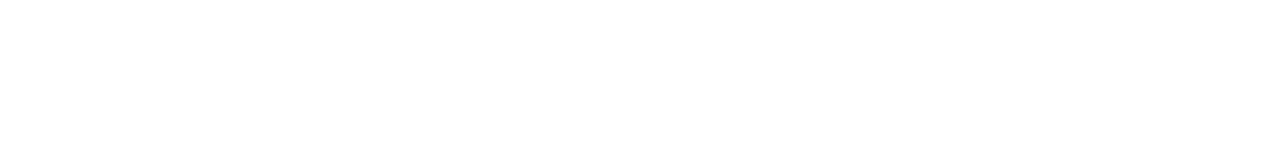
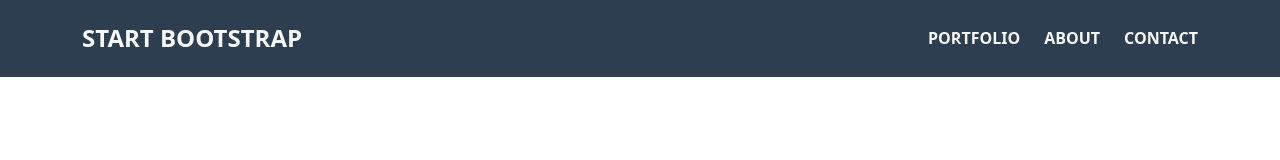
Before and after one commit to Michele-S2001/html-css-bootstrap-freelancer, a plain HTML site: page index.html in a window 1280 px wide. Drawn offline with nearby package versions, Linux system fonts and the light colour scheme.

Commit message:
Added: nav-layout

```diff
--- a/css/app.css
+++ b/css/app.css
@@ -0,0 +1,40 @@
+/* PALETTE */
+:root {
+    --bg-dark-blue: #2C3E50;
+    --bg-acquamarine: #1ABC9C;
+    --bg-light-blue: #3A546D;
+}
+
+/* RESET RULES */
+ul,
+ol,
+menu {
+    list-style: none;
+}
+
+a {
+    color: currentColor;
+}
+
+/* NAVBAR */
+.page-header {
+    background-color: var(--bg-dark-blue);
+}
+
+
+/* HERO */
+.hero {
+    background-color: var(--bg-acquamarine);
+}
+
+
+
+/* DEBUG */
+.debug .row,
+.debug [class^="col"] {
+    border: 2px solid black;
+}
+
+.debug [class^="col"] {
+    padding: 20px;
+}
--- a/index.html
+++ b/index.html
@@ -8,7 +8,39 @@
     <link href="https://cdn.jsdelivr.net/npm/bootstrap@5.3.2/dist/css/bootstrap.min.css" rel="stylesheet" integrity="sha384-T3c6CoIi6uLrA9TneNEoa7RxnatzjcDSCmG1MXxSR1GAsXEV/Dwwykc2MPK8M2HN" crossorigin="anonymous">
     <link rel="stylesheet" href="./css/app.css">
 </head>
-<body>
+<body> <!--class="debug"-->
+    <header class="page-header">
+        <nav class="container text-light text-uppercase fw-bold navigation pt-4 pb-4">
+            <div class="row justify-content-between align-items-center">
+                <div class="col-auto">
+                    <h2 class="fw-bold fs-4 m-0">start bootstrap</h2>
+                </div>
+                <div class="col-auto d-none d-md-block">
+                    <ul class="d-flex gap-4 p-0 m-0">
+                        <li>
+                            <a href="#" class="text-decoration-none">portfolio</a>
+                        </li>
+                        <li>
+                            <a href="#" class="text-decoration-none">about</a>
+                        </li>
+                        <li>
+                            <a href="#" class="text-decoration-none">contact</a>
+                        </li>
+                    </ul>
+                </div>
+                <div class="col-auto d-md-none fs-3 ">
+                    <i class="fa-solid fa-bars"></i>
+                </div>
+            </div>
+        </nav>
+    </header>
 
+    <section class="hero">
+        <div class="container">
+            <div class="row offset-3">
+                <div class="col-6"></div>
+            </div>
+        </div>
+    </section>
 </body>
 </html>
```
